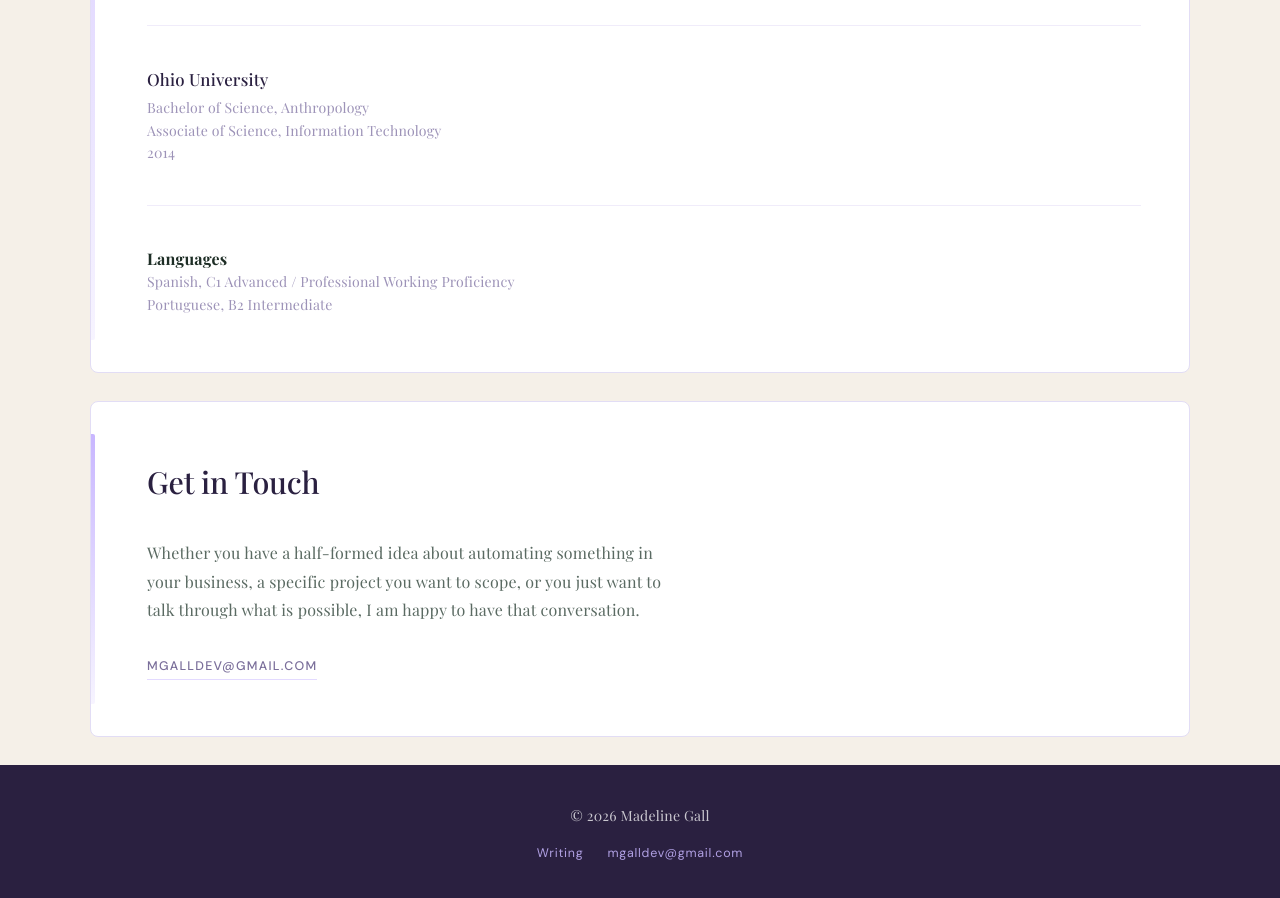
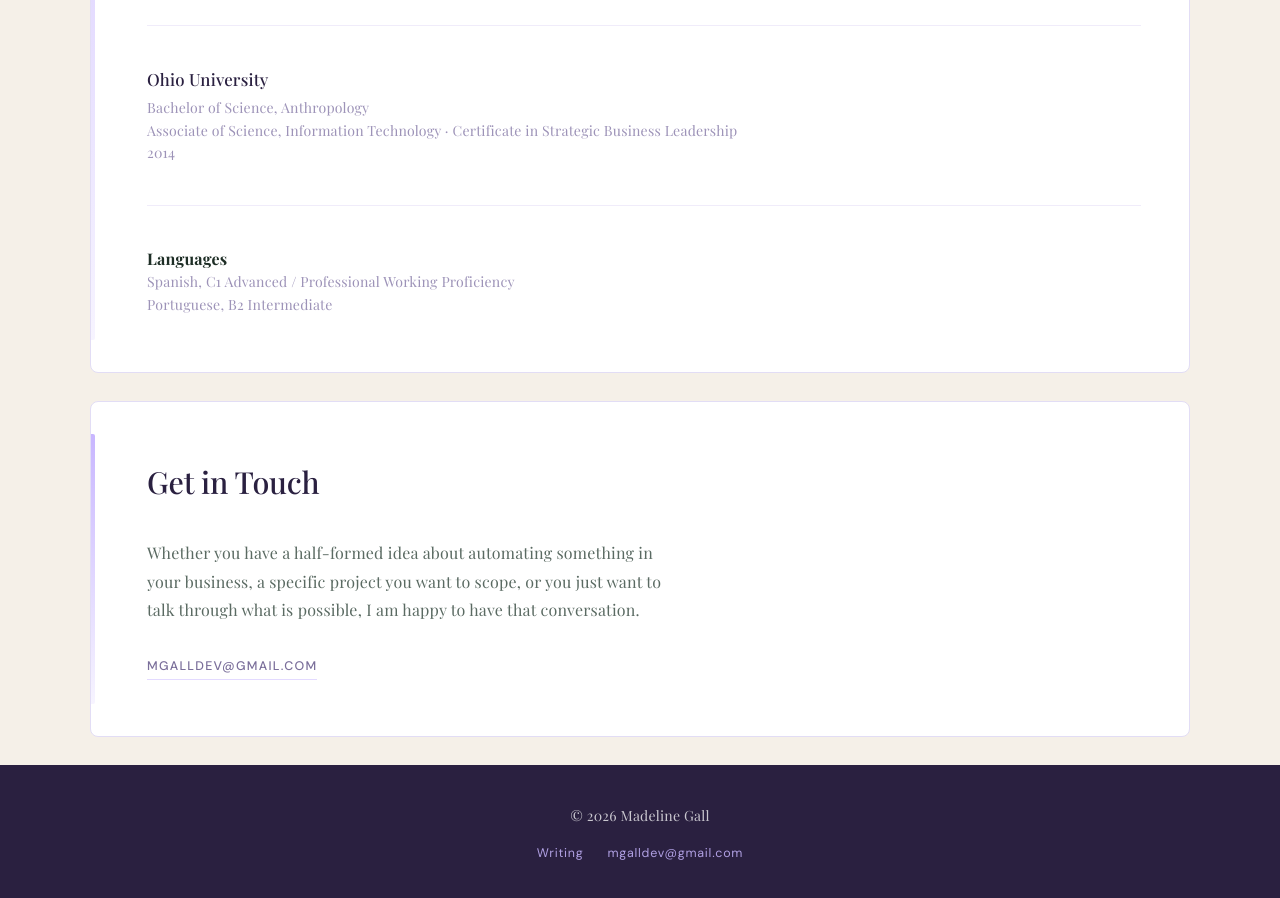
Before and after one commit to madelinegit/madelinedotcom, a React (Vite) app: page / in a window 1280 px wide. Shown: the part 7360-8258 px from the top of the page. Built offline with nearby package versions, Linux system fonts and the light colour scheme.

Commit message:
Restore Strategic Business Leadership certificate to education
Absent from every resume version, not just ATS9. It is being added back to
the resume rather than removed from the site.

```diff
--- a/src/data/resume.ts
+++ b/src/data/resume.ts
@@ -83,7 +83,10 @@ export const education: Credential[] = [
   {
     institution: "Ohio University",
     award: "Bachelor of Science, Anthropology",
-    detail: "Associate of Science, Information Technology",
+    // Strategic Business Leadership is intentionally kept here even though it
+    // is absent from resume ATS9 — it is being added back to the resume.
+    detail:
+      "Associate of Science, Information Technology · Certificate in Strategic Business Leadership",
     year: "2014",
   },
 ];
```
